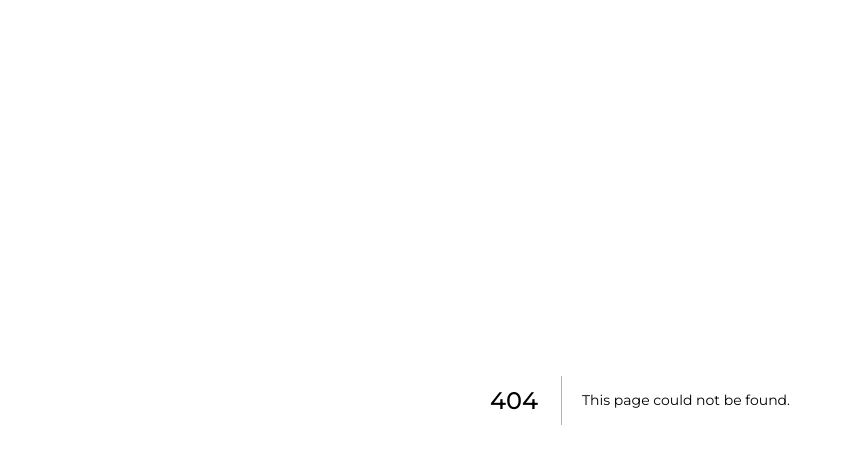
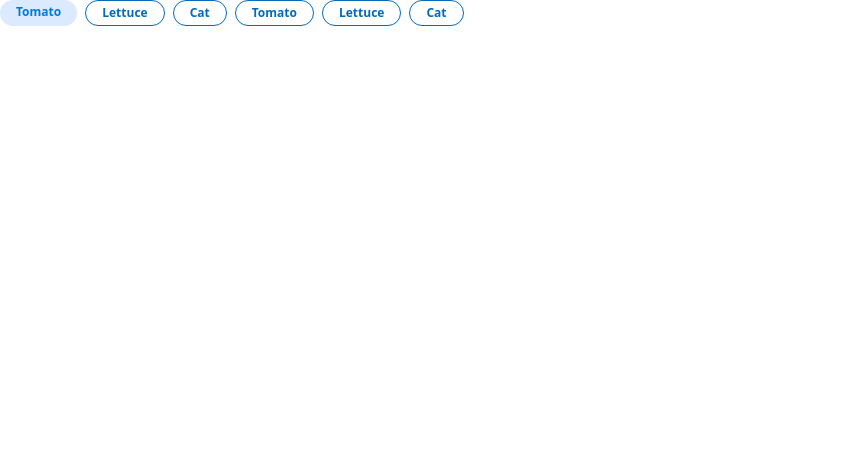
Before and after one commit to JasonXB/EF_Clone, a Next.js app: page /test in a window 1280 px wide. Before the commit this address had no page. Shown: the top 464 px of the page, without its empty margins (0-849 px from the left). Built offline with nearby package versions, Linux system fonts and the light colour scheme; what tw-elements would draw is missing.

Commit message:
done configuring bubbleTags with Tailwind

```diff
--- /dev/null
+++ b/pages/test.jsx
@@ -0,0 +1,21 @@
+import React from 'react';
+import BubbleTags from '../src/components/BubbleTags';
+import { BUBBLE_TAG_TYPE_CLASSES } from '../src/components/BubbleTag';
+
+import tailwind from '../tailwind.config';
+
+const arr = ['tomato', 'lettuce', 'cat', 'tomato', 'lettuce', 'cat'];
+
+const test = () => {
+  console.log(tailwind.theme.extend.colors);
+  return (
+    <BubbleTags
+      tags={arr}
+      bubbleTagType={BUBBLE_TAG_TYPE_CLASSES.primaryLight}
+      index={0}
+      alternativeTagType={BUBBLE_TAG_TYPE_CLASSES.primaryShaded}
+    />
+  );
+};
+
+export default test;
--- a/src/components/BubbleTag.tsx
+++ b/src/components/BubbleTag.tsx
@@ -1,36 +1,24 @@
-import bubbleTagStyles from '../styles/BubbleTag.module.css';
-
 interface Tag {
   tag: string;
   bubbleTagType: BUBBLE_TAG_TYPE_CLASSES;
 }
 
 export enum BUBBLE_TAG_TYPE_CLASSES {
-  blue = 'blue',
-  shadedBlue = 'shadedBlue',
-  pink = 'pink',
-  red = 'red',
-  black = 'black',
-  grey = 'grey',
-  pinkShadedBlue = 'pinkShadedBlue',
+  primaryLight = 'primaryLight',
+  primaryShaded = 'primaryShaded',
 }
 
 const getBubbleTag = (
-  bubbleTagType = BUBBLE_TAG_TYPE_CLASSES.blue
-): typeof bubbleTagStyles.blue =>
+  bubbleTagType = BUBBLE_TAG_TYPE_CLASSES.primaryLight
+): string =>
   ({
-    [BUBBLE_TAG_TYPE_CLASSES.blue]: bubbleTagStyles.blue,
-    [BUBBLE_TAG_TYPE_CLASSES.shadedBlue]: bubbleTagStyles.shadedBlue,
-    [BUBBLE_TAG_TYPE_CLASSES.pink]: bubbleTagStyles.pink,
-    [BUBBLE_TAG_TYPE_CLASSES.red]: bubbleTagStyles.red,
-    [BUBBLE_TAG_TYPE_CLASSES.black]: bubbleTagStyles.black,
-    [BUBBLE_TAG_TYPE_CLASSES.grey]: bubbleTagStyles.grey,
-    [BUBBLE_TAG_TYPE_CLASSES.pinkShadedBlue]: bubbleTagStyles.pinkShadedBlue,
+    [BUBBLE_TAG_TYPE_CLASSES.primaryLight]: 'border border-primary-1 text-primary-1',
+    [BUBBLE_TAG_TYPE_CLASSES.primaryShaded]: 'bg-blue-100 text-primary-2',
   }[bubbleTagType]);
 
-const BubbleTag = ({ tag, bubbleTagType }: Tag) => {
+const BubbleTag = ({ tag, bubbleTagType }: Tag ) => {
   const bubbleTagStyle = getBubbleTag(bubbleTagType);
-  return <span className={bubbleTagStyle}>{tag}</span>;
+  return <span className={`inline-block px-4 py-1 font-bold text-xs capitalize leading-4 rounded-full ${bubbleTagStyle}`}>{tag}</span>;
 };
 
 export default BubbleTag;
--- a/src/components/BubbleTags.tsx
+++ b/src/components/BubbleTags.tsx
@@ -1,5 +1,4 @@
-import BubbleTag, { BUBBLE_TAG_TYPE_CLASSES } from './BubbleTag';
-import bubbleTagStyles from '../styles/BubbleTag.module.css';
+import TestBubbleTag, { BUBBLE_TAG_TYPE_CLASSES } from './BubbleTag';
 import { v4 as uuidv4 } from 'uuid';
 
 interface Tags {
@@ -25,19 +24,19 @@ const BubbleTags = ({
   index,
   alternativeTagType,
 }: Tags) => {
-  let selectedTagType;
+  let selectedTagType = bubbleTagType;
   return (
-    <div className={bubbleTagStyles.container}>
+    <div className="flex space-x-2">
       {tags.map((tag: string, i: number) => {
         //condition to handle cases if the component involves the index prop
-        if (i == index) {
+        if (i == index && alternativeTagType) {
           selectedTagType = alternativeTagType;
         } else {
           selectedTagType = bubbleTagType;
         }
 
         return (
-          <BubbleTag key={uuidv4()} tag={tag} bubbleTagType={selectedTagType} />
+          <TestBubbleTag key={uuidv4()} tag={tag} bubbleTagType={selectedTagType}/>
         );
       })}
     </div>
```
